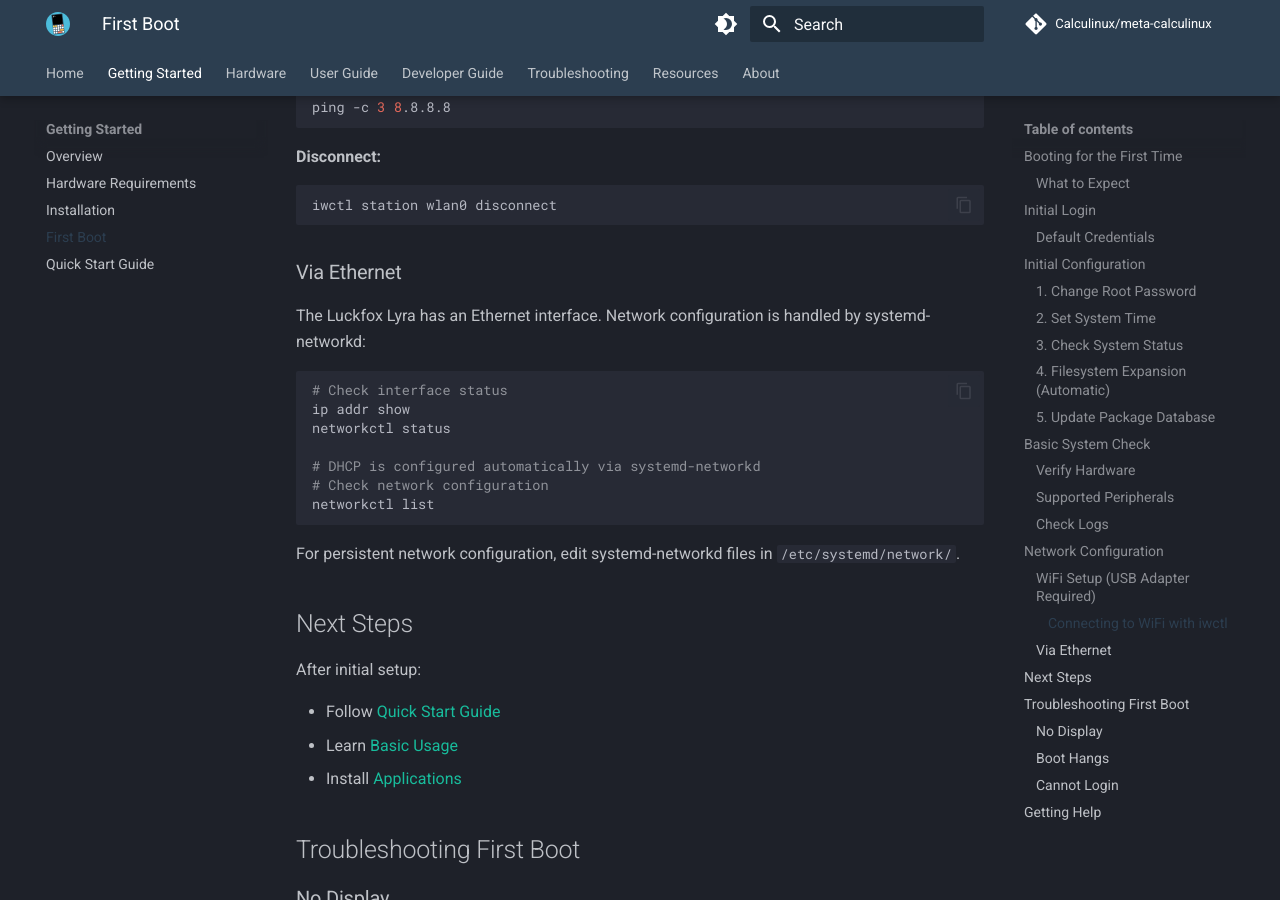
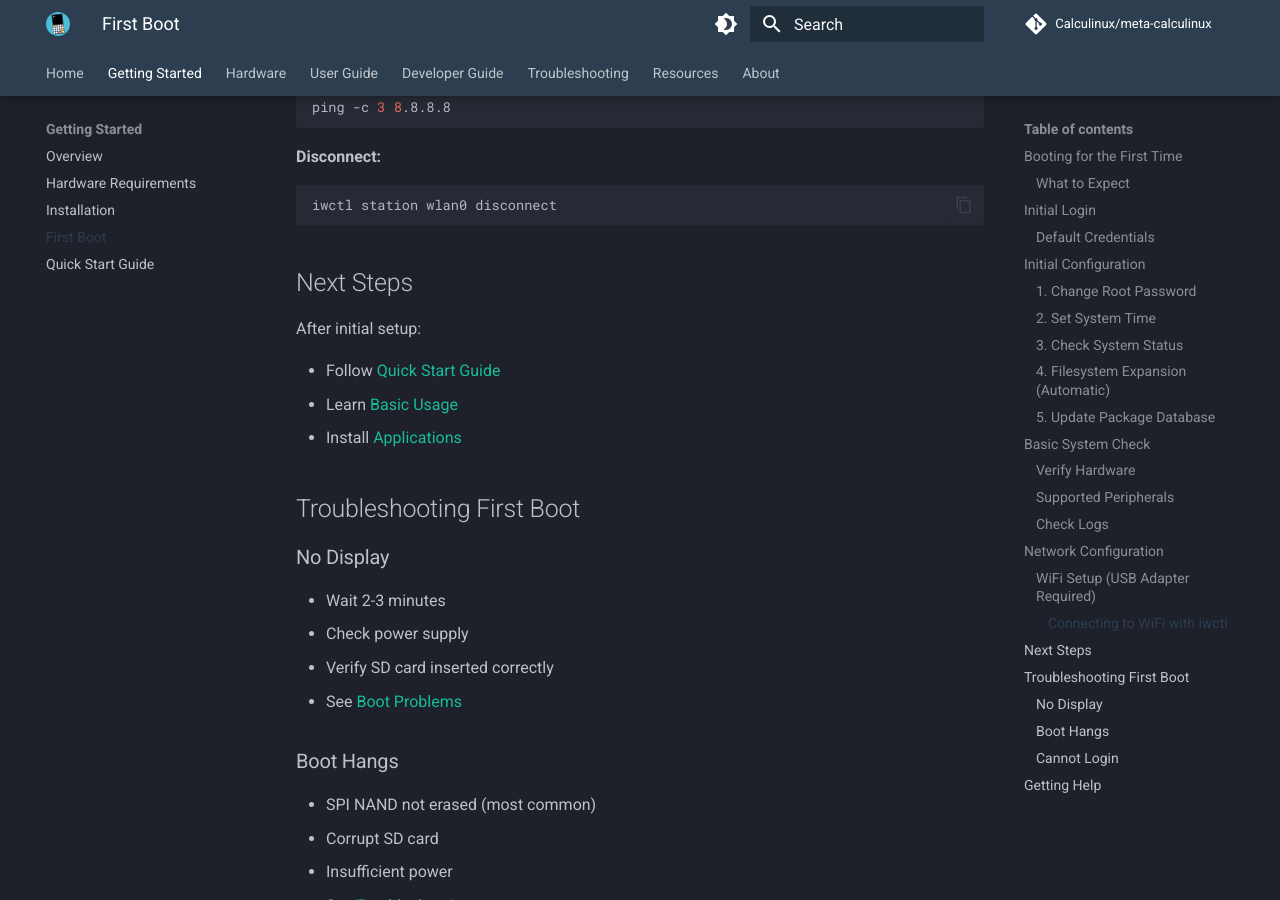
Before and after one commit to Calculinux/docs, an MkDocs documentation site: the page built from docs/getting-started/first-boot.md, in a window 1280 px wide and 900 px high, scrolled down 4149 px. Built offline with MkDocs 1.6.1 and Material for MkDocs 9.7.7, drawn with Linux system fonts in a browser that asks for light colours; comment, search, counter and statistics services are not loaded.

Commit message:
remove inaccurate ethernet section

````diff
--- a/docs/getting-started/first-boot.md
+++ b/docs/getting-started/first-boot.md
@@ -189,22 +189,6 @@ ping -c 3 8.8.8.8
 iwctl station wlan0 disconnect
 ```
 
-### Via Ethernet
-
-The Luckfox Lyra has an Ethernet interface. Network configuration is handled by systemd-networkd:
-
-```bash
-# Check interface status
-ip addr show
-networkctl status
-
-# DHCP is configured automatically via systemd-networkd
-# Check network configuration
-networkctl list
-```
-
-For persistent network configuration, edit systemd-networkd files in `/etc/systemd/network/`.
-
 ## Next Steps
 
 After initial setup:
````
